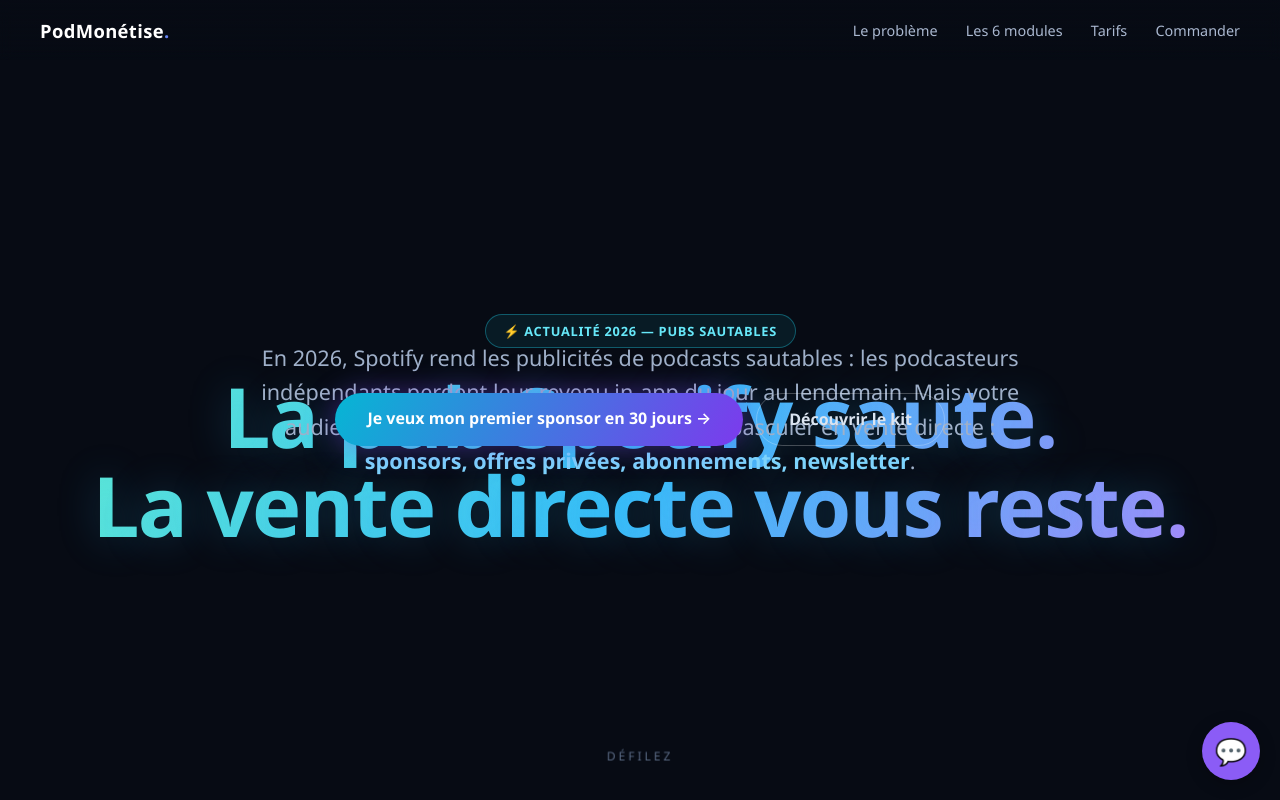
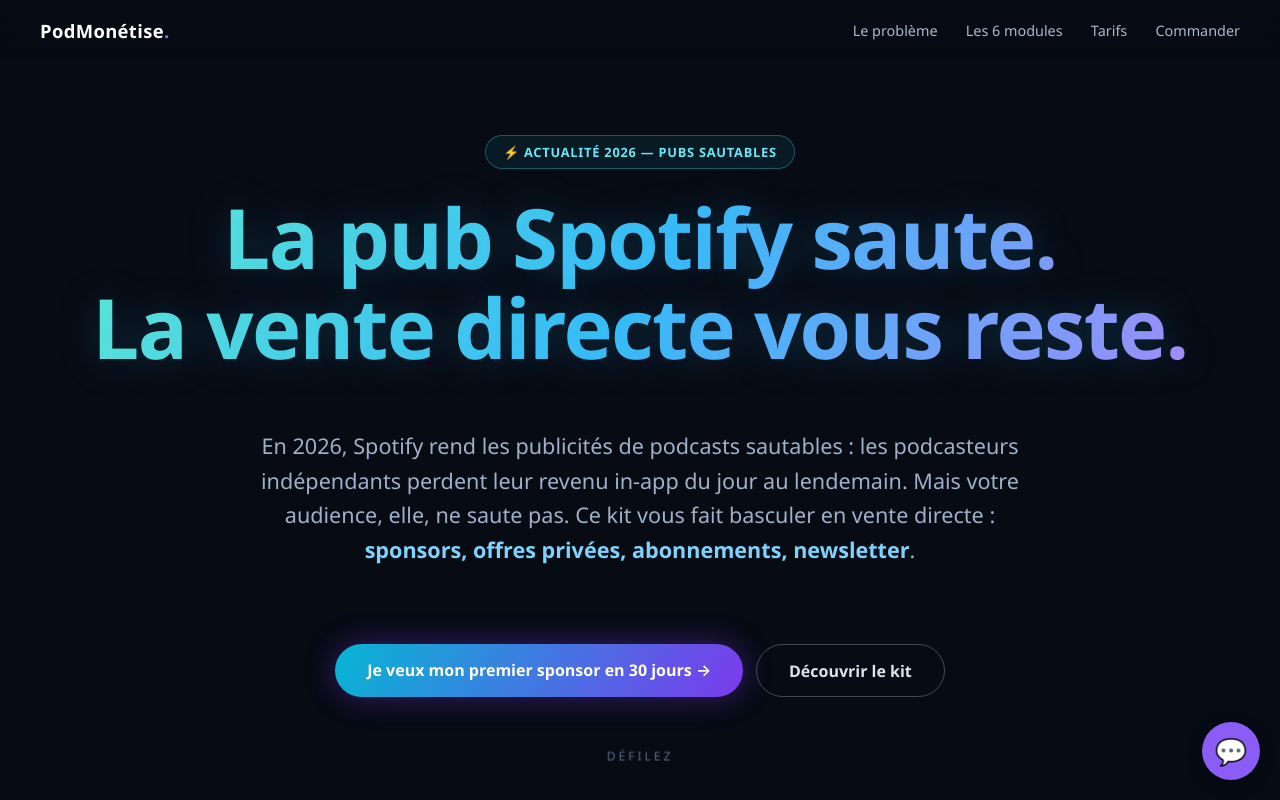
Before and after one commit to Dembis91-940/monetisation-podcast, a plain HTML site: page index.html in a window 1280 px wide. Shown: the top 800 px of the page. Drawn offline with nearby package versions, Linux system fonts and the light colour scheme.

Commit message:
Fix chevauchement hero : marges couches + parallaxe adoucie + line-height

```diff
--- a/index.html
+++ b/index.html
@@ -28,15 +28,15 @@
   @media (max-width:720px){ .nav-links a { margin-left:.9rem; font-size:.8rem; } }
 
   /* ===== HERO ===== */
-  .hero { position:relative; height:100vh; min-height:640px; display:flex; align-items:center; justify-content:center; text-align:center; perspective:1000px; }
-  .hero-inner { transform-style:preserve-3d; width:100%; padding:0 1.5rem; }
-  .layer { position:absolute; inset:0; display:flex; align-items:center; justify-content:center; will-change:transform; }
+  .hero { position:relative; min-height:100vh; display:flex; align-items:center; justify-content:center; text-align:center; perspective:1000px; padding:6rem 0 4rem; }
+  .hero-inner { transform-style:preserve-3d; width:100%; padding:0 1.5rem; display:flex; flex-direction:column; align-items:center; }
+  .layer { margin:1.6rem 0;  position:relative; display:flex; align-items:center; justify-content:center; width:100%; will-change:transform; margin:1.2rem 0; }
   .badge-2026 { display:inline-block; margin-bottom:1.4rem; padding:.45rem 1.1rem; border-radius:999px; font-size:.8rem; font-weight:600; letter-spacing:.06em;
                 border:1px solid rgba(34,211,238,.35); color:#67e8f9; background:rgba(34,211,238,.08); text-transform:uppercase; }
   .title { font-size:clamp(2.3rem, 6.5vw, 5.2rem); font-weight:800; letter-spacing:-0.02em; line-height:1.08;
            background:linear-gradient(120deg,#5eead4,#38bdf8,#a78bfa); -webkit-background-clip:text; background-clip:text; color:transparent;
            text-shadow:0 0 40px rgba(56,189,248,.25); }
-  .subtitle { font-size:clamp(1rem, 2.1vw, 1.35rem); color:#9fb0c9; margin-top:1.2rem; font-weight:300; max-width:760px; margin-left:auto; margin-right:auto; line-height:1.6; }
+  .subtitle { line-height:1.5; font-size:clamp(1rem, 2.1vw, 1.35rem); color:#9fb0c9; margin-top:1.2rem; font-weight:300; max-width:760px; margin-left:auto; margin-right:auto; line-height:1.6; }
   .cta { margin-top:2.4rem; display:inline-flex; gap:.8rem; flex-wrap:wrap; justify-content:center; }
   .btn { padding:.9rem 2rem; border-radius:999px; font-weight:600; text-decoration:none; transition:transform .2s, box-shadow .2s; border:none; cursor:pointer; font-size:1rem; }
   .btn-primary { background:linear-gradient(120deg,#06b6d4,#7c3aed); color:#fff; box-shadow:0 0 30px rgba(124,58,237,.4); }
@@ -144,15 +144,15 @@
 <section class="hero">
   <div class="hero-inner">
     <div class="layer" data-depth="0.40">
-      <div style="padding-top:8vh;">
+      <div>
         <span class="badge-2026">⚡ Actualité 2026 — pubs sautables</span>
         <div class="title">La pub Spotify saute.<br>La vente directe vous reste.</div>
       </div>
     </div>
-    <div class="layer" data-depth="0.55" style="top:60%">
+    <div class="layer" data-depth="0.55">
       <div class="subtitle">En 2026, Spotify rend les publicités de podcasts sautables : les podcasteurs indépendants perdent leur revenu in-app du jour au lendemain. Mais votre audience, elle, ne saute pas. Ce kit vous fait basculer en vente directe : <b style="color:#7dd3fc;">sponsors, offres privées, abonnements, newsletter</b>.</div>
     </div>
-    <div class="layer" data-depth="0.7" style="top:76%">
+    <div class="layer" data-depth="0.7">
       <div class="cta">
         <a class="btn btn-primary" href="#offres">Je veux mon premier sponsor en 30 jours →</a>
         <a class="btn btn-ghost" href="#modules">Découvrir le kit</a>
@@ -390,7 +390,7 @@
   const x = (e.clientX/innerWidth -.5)*2, y = (e.clientY/innerHeight -.5)*2;
   layers.forEach(l => {
     const d = parseFloat(l.dataset.depth);
-    l.style.transform = `translate3d(${x*22*d}px, ${y*16*d}px, 0)`;
+    l.style.transform = `translate3d(${x*14*d}px, ${y*7*d}px, 0)`;
   });
   core.rotation.y += .0008; core.rotation.x += .0003;
   ring.rotation.z += .0005;
```
